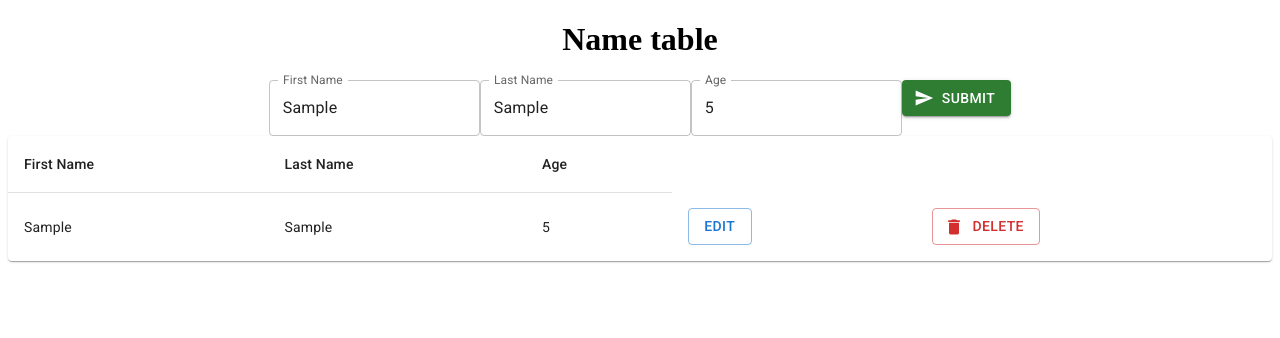
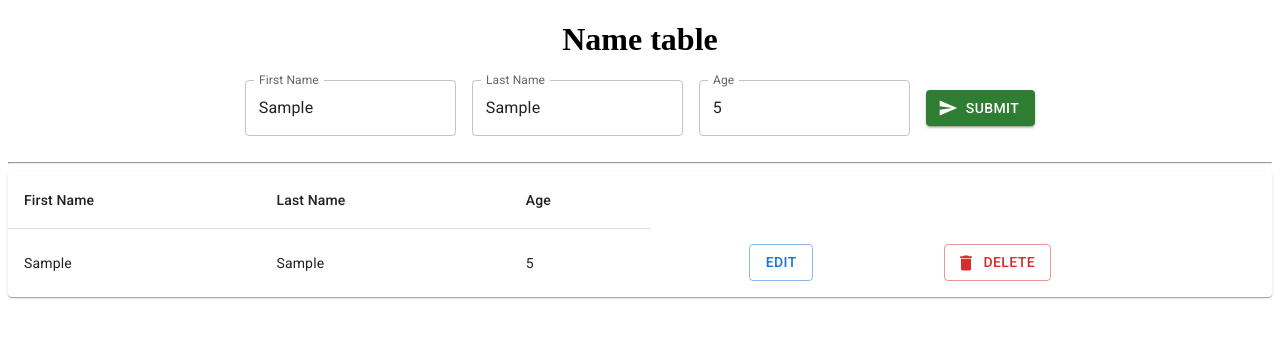
Before and after one commit to apbd/name-table, a React (Create React App) app: page / in a window 1280 px wide. Both pictures are taken after typing "Sample", "Sample", "5" into the empty fields and a click on the button "SUBMIT". Shown: the top 338 px of the page. Built offline with nearby package versions, Linux system fonts and the light colour scheme; the HTML template or start-up script is replaced by a standard one.

Commit message:
Added grid styling

```diff
--- a/src/App.tsx
+++ b/src/App.tsx
@@ -67,28 +67,12 @@ function App() {
 				findPerson={findPerson}
 				id=''
 			/>
+			<br />
+			<hr />
+
 			{/* Make people list */}
-			{/* {peopleList.map((person: IPerson, index: number) => {
-				return (
-					<PersonCard
-						key={index}
-						id={person.id}
-						firstName={person.firstName}
-						lastName={person.lastName}
-						age={person.age}
-						addPerson={addPerson}
-						removePerson={removePerson}
-						editPerson={editPerson}
-						findPerson={findPerson}
-					/>
-				)
-			})} */}
 			<TableContainer component={Paper}>
-				<Table
-
-					size='medium'
-					aria-label='a dense table'
-				>
+				<Table size='medium' aria-label='a dense table'>
 					<TableHead>
 						<TableRow>
 							<TableCell>First Name</TableCell>
--- a/src/components/PersonCard.tsx
+++ b/src/components/PersonCard.tsx
@@ -5,6 +5,7 @@ import DeleteIcon from '@mui/icons-material/Delete'
 import TableRow from '@mui/material/TableRow'
 import TableCell from '@mui/material/TableCell'
 import Button from '@mui/material/Button'
+import Grid from '@mui/material/Grid'
 
 const PersonCard: React.FC<IPerson> = ({
 	id,
@@ -27,14 +28,18 @@ const PersonCard: React.FC<IPerson> = ({
 			<TableCell align='left'>{lastName}</TableCell>
 			<TableCell align='left'>{age}</TableCell>
 			<TableCell align='left'>
-				<Button
+				<Grid container spacing={2} alignItems="center"  justifyContent="center">
+					<Grid item>
+						<Button color={visible ? 'error' : "primary" }
 							onClick={() => {
 								setVisible(!visible)
 							}}
 							variant='outlined'
 						>
-					Edit
+							{ visible ? "Close" : "Edit"}
 						</Button>
+					</Grid>
+					<Grid item>
 						{visible && (
 							<PersonForm
 								addPerson={addPerson}
@@ -44,6 +49,8 @@ const PersonCard: React.FC<IPerson> = ({
 								id={id}
 							/>
 						)}
+					</Grid>
+				</Grid>
 			</TableCell>
 			<TableCell align='left'>
 				<Button
--- a/src/components/PersonForm.tsx
+++ b/src/components/PersonForm.tsx
@@ -4,6 +4,7 @@ import { useFormik, FormikHelpers } from 'formik'
 import Button from '@mui/material/Button'
 import TextField from '@mui/material/TextField'
 import SaveIcon from '@mui/icons-material/Send'
+import Grid from '@mui/material/Grid'
 
 const PersonForm: React.FC<IForm> = ({
 	addPerson,
@@ -37,6 +38,8 @@ const PersonForm: React.FC<IForm> = ({
 	})
 	return (
 		<form onSubmit={formik.handleSubmit}>
+			<Grid container spacing={2} alignItems="center"  justifyContent="center" >
+				<Grid item>
 					<TextField
 						label='First Name'
 						value={formik.values.firstName}
@@ -46,6 +49,8 @@ const PersonForm: React.FC<IForm> = ({
 						placeholder='John'
 						variant='outlined'
 					/>
+				</Grid>
+				<Grid item>
 					<TextField
 						label='Last Name'
 						value={formik.values.lastName}
@@ -55,6 +60,9 @@ const PersonForm: React.FC<IForm> = ({
 						placeholder='Doe'
 						variant='outlined'
 					/>
+				</Grid>
+
+				<Grid item>
 					<TextField
 						label='Age'
 						value={formik.values.age}
@@ -65,10 +73,18 @@ const PersonForm: React.FC<IForm> = ({
 						type='number'
 						variant='outlined'
 					/>
-
-			<Button startIcon={<SaveIcon />} color="success" variant='contained' type='submit'>
+				</Grid>
+				<Grid item>
+					<Button
+						startIcon={<SaveIcon />}
+						color='success'
+						variant='contained'
+						type='submit'
+					>
 						Submit
 					</Button>
+				</Grid>
+			</Grid>
 		</form>
 	)
 }
```
Lines whose indentation alone changed are shown as unchanged.
